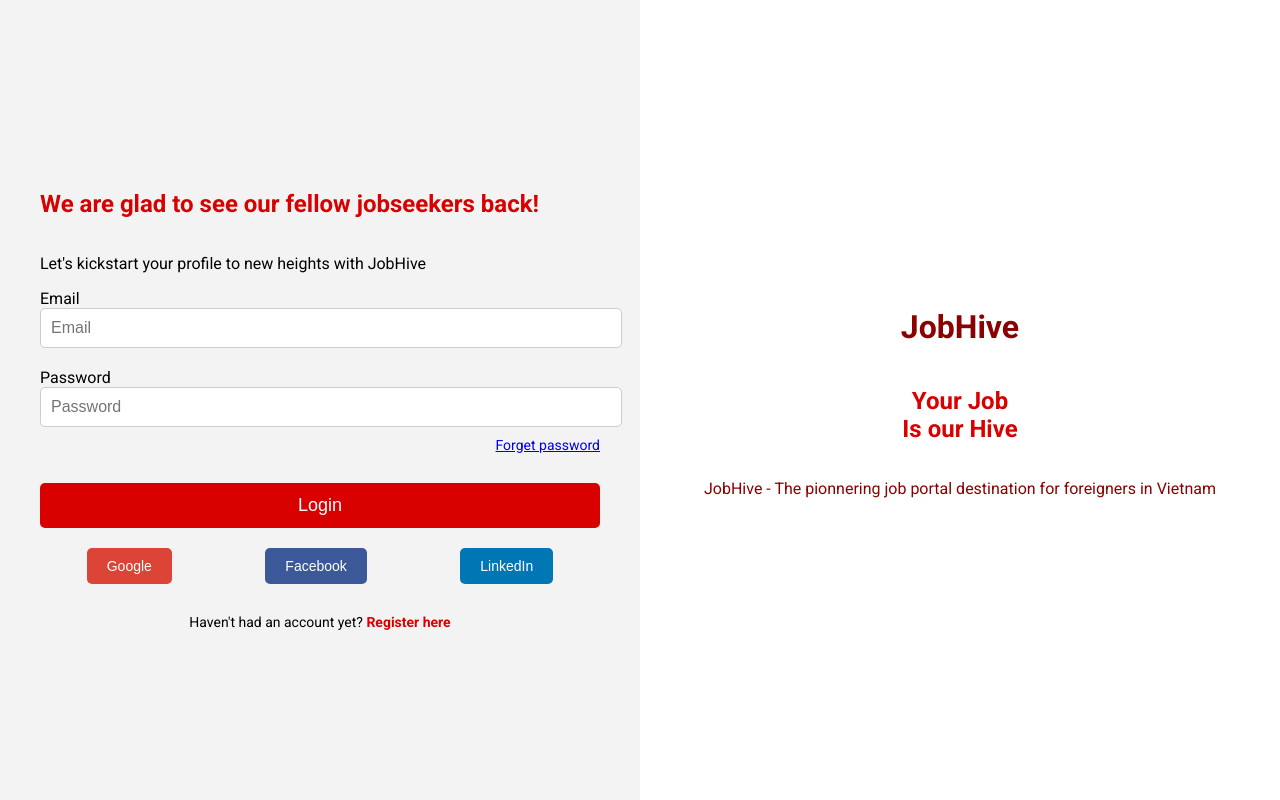
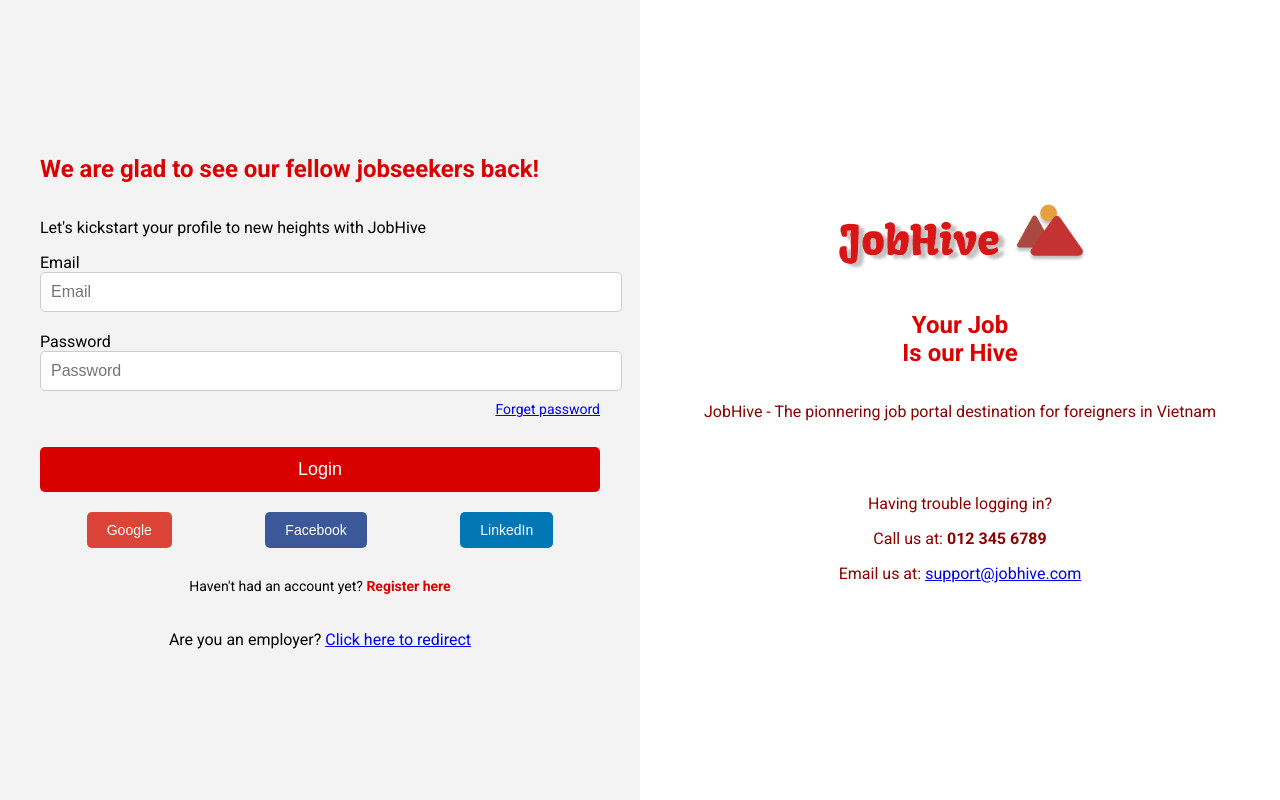
Before and after one commit to Shrek123123/JobHive-main, a PHP site: page /jobseekerlogin.php in a window 1280 px wide. Run offline with PHP 8.4, Linux system fonts and the light colour scheme.

Commit message:
blah blah

```diff
--- a/jobseekerlogin.php
+++ b/jobseekerlogin.php
@@ -1,5 +1,6 @@
 <!DOCTYPE html>
 <html lang="vi">
+
 <head>
     <meta charset="UTF-8">
     <meta name="viewport" content="width=device-width, initial-scale=1.0">
@@ -13,10 +14,12 @@
             display: flex;
             height: 100vh;
         }
+
         .container {
             display: flex;
             flex: 1;
         }
+
         .left {
             flex: 1;
             background: #f3f3f3;
@@ -25,6 +28,7 @@
             flex-direction: column;
             justify-content: center;
         }
+
         .right {
             flex: 1;
             background: white;
@@ -36,12 +40,15 @@
             align-items: center;
             text-align: center;
         }
+
         h2 {
             color: #d90000;
         }
+
         .form-group {
             margin-bottom: 20px;
         }
+
         input {
             width: 100%;
             padding: 10px;
@@ -49,6 +56,7 @@
             border-radius: 5px;
             border: 1px solid #ccc;
         }
+
         .btn-login {
             width: 100%;
             padding: 12px;
@@ -60,11 +68,13 @@
             cursor: pointer;
             margin-top: 10px;
         }
+
         .btn-social {
             display: flex;
             justify-content: space-around;
             margin-top: 20px;
         }
+
         .btn-social button {
             padding: 10px 20px;
             border: none;
@@ -73,18 +83,31 @@
             cursor: pointer;
             color: white;
         }
-    .google { background: #DB4437; }
-    .facebook { background: #3B5998; }
-    .linkedin { background: #0077B5; }
-    .forgot, .signup {
+
+        .google {
+            background: #DB4437;
+        }
+
+        .facebook {
+            background: #3B5998;
+        }
+
+        .linkedin {
+            background: #0077B5;
+        }
+
+        .forgot,
+        .signup {
             text-align: right;
             margin-top: 10px;
             font-size: 14px;
         }
+
         .signup {
             text-align: center;
             margin-top: 30px;
         }
+
         .signup a {
             color: #d90000;
             text-decoration: none;
@@ -92,6 +115,7 @@
         }
     </style>
 </head>
+
 <body>
     <div class="container">
         <div class="left">
@@ -117,12 +141,23 @@
             <div class="signup">
                 Haven't had an account yet? <a href="jobseekerregister.php">Register here</a>
             </div>
+            <div style="margin-top: 20px; text-align: center;">
+                <p>Are you an employer? <a href="register.php">Click here to redirect</a></p>
+            </div>
         </div>
         <div class="right">
-      <h1>JobHive</h1>
+            <img src="image/logo.png" alt="JobHive Logo" style="height: 70px; margin-bottom: 20px;">
             <h2>Your Job<br>Is our Hive</h2>
             <p>JobHive - The pionnering job portal destination for foreigners in Vietnam</p>
+            <hr style="margin: 20px 0; border: 0; border-top: 1px solid #ccc;">
+            <div class="support">
+                <p>Having trouble logging in?</p>
+                <p>Call us at: <strong>012 345 6789</strong></p>
+                <p>Email us at: <a href="mailto:support@jobhive.com">support@jobhive.com</a></p>
             </div>
         </div>
+
+    </div>
 </body>
+
 </html>
```
Also changed, not shown: jobseekerregister.php (+9 -1 lines). Lines whose indentation alone changed are shown as unchanged.
